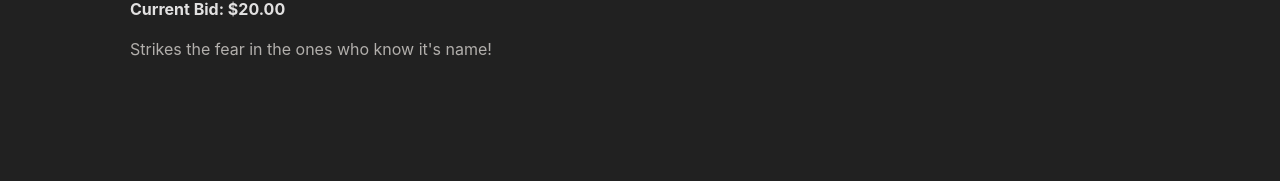
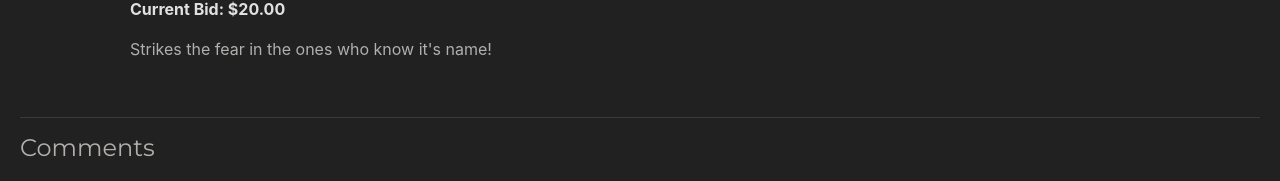
Before and after one commit to peter33chavez/commerce-Project2, a Django app: page /11 in a window 1280 px wide. Shown: the part 657-838 px from the top of the page. Before the commit the page ends 713 px from the top, so only its background shows below. Run offline with Django 3.2, Linux system fonts and the light colour scheme; data comes from the database, SQL or seed files in the repository; some libraries are stand-ins or nearby versions.

Commit message:
styled comments

```diff
--- a/commerce/auctions/static/auctions/styles.css
+++ b/commerce/auctions/static/auctions/styles.css
@@ -177,7 +177,7 @@ hr{
 
 }
 
-/* listing page */
+/* listing page (listing details) */
 
 .action-items{
     display:flex;
@@ -220,9 +220,34 @@ hr{
     margin: 10px 0 0 30px;
 
 }
+
 .vl{
     border-left: 2px solid #B2AFAC;
     height: 40px;
     padding: 0 10px;
+}
 
+/* listing page (comments) */
+
+.comments-container{
+    margin: 0 30px;
 }
+
+.comments-title-container{
+    margin: 0 20px;
+    font-family: 'Montserrat', sans-serif;
+    padding-bottom: 10px;
+}
+
+.listing-to-comment-break{
+    background:#3f3f3f;
+}
+
+.users-name{
+    margin-bottom: 0;
+}
+
+.users-comment{
+    font-family: 'Montserrat', sans-serif;
+    font-size: 13px;
+}
--- a/commerce/auctions/templates/auctions/listing_page.html
+++ b/commerce/auctions/templates/auctions/listing_page.html
@@ -42,4 +42,19 @@
             </div>
         </div>
     </div>
+    <div class='comments-title-container'>
+        <hr class='listing-to-comment-break'>
+        <h4>Comments</h4>
+    </div>
+    <div class='comments-container'>
+        <div class='add-comment-container'>
+
+        </div>
+        {%for comment in comments %}
+            <div class='comment item'>
+                <p class='users-name'><strong>{{comment.user}}</strong></p>
+                <p class='users-comment'>{{comment.comments}}</p>
+            </div>
+        {% endfor %}
+    </div>
 {% endblock %}
```
Lines whose indentation alone changed are shown as unchanged.
